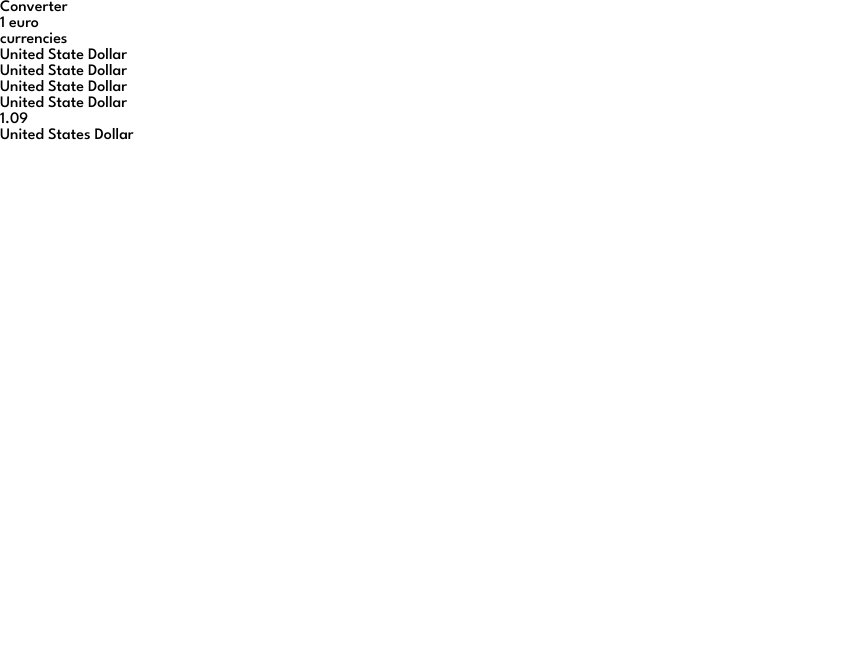
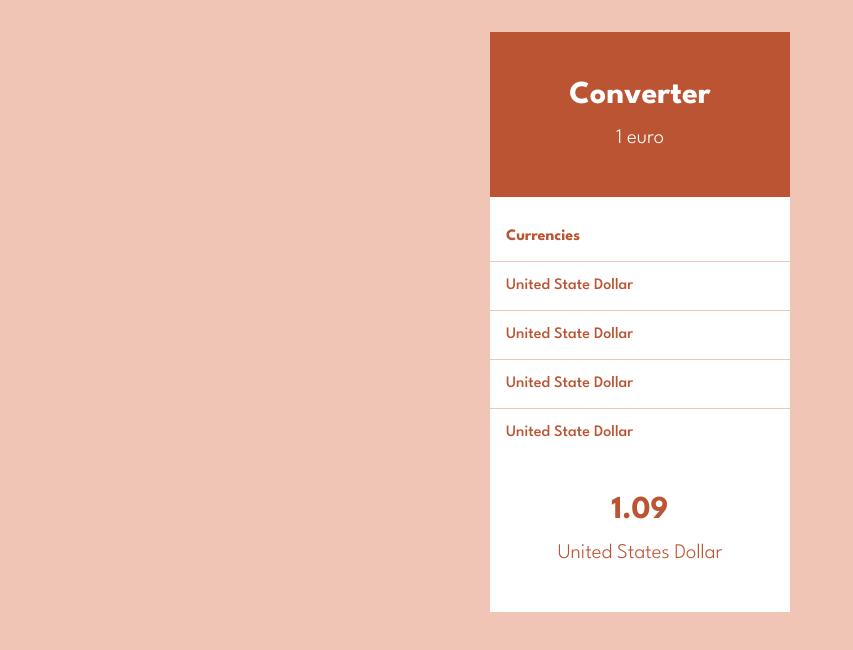
Before and after one commit to antoineflg35/Convertisseur, a React app: page / in a window 1280 px wide. Shown: the whole page, without its empty margins (0-853 px from the left). Built offline with nearby package versions, Linux system fonts and the light colour scheme.

Commit message:
Mise en place du SCSS

```diff
--- a/src/components/BaseAmount/styles.scss
+++ b/src/components/BaseAmount/styles.scss
@@ -0,0 +1,18 @@
+@use 'src/styles/vars';
+
+.base-amount {
+  background-color: vars.$color-main;
+  color: vars.$color-light;
+  padding: vars.$gutter * 3 0;
+  text-align: center;
+
+  &__title {
+    font-size: 2em;
+    font-weight: vars.$font-weight-bold;
+  }
+
+  &__amount {
+    margin-top: vars.$gutter;
+    font-size: 1.3em;
+  }
+}
--- a/src/components/ConvertedAmount/styles.scss
+++ b/src/components/ConvertedAmount/styles.scss
@@ -0,0 +1,17 @@
+@use 'src/styles/vars';
+
+.converted-amount {
+  background-color: vars.$color-light;
+  padding: vars.$gutter * 3 0;
+  text-align: center;
+
+  &__amount {
+    font-weight: vars.$font-weight-bold;
+    font-size: 2em;
+  }
+
+  &__currency {
+    font-size: 1.3em;
+    margin-top: vars.$gutter;
+  }
+}
--- a/src/components/Converter/styles.scss
+++ b/src/components/Converter/styles.scss
@@ -0,0 +1,7 @@
+.converter {
+  position: relative;
+  height: 100vh;
+  width: 300px;
+  margin: 0 auto;
+  padding-top: 2em;
+}
--- a/src/components/Currencies/index.js
+++ b/src/components/Currencies/index.js
@@ -4,7 +4,7 @@ import Currency from './Currency';
 function Currencies() {
   return (
     <main className="currencies">
-      <h2 className="currencies__title">currencies</h2>
+      <h2 className="currencies__title">Currencies</h2>
       <ul className="currencies__list">
         <Currency />
         <Currency />
--- a/src/components/Currencies/styles.scss
+++ b/src/components/Currencies/styles.scss
@@ -0,0 +1,26 @@
+@use 'src/styles/vars';
+
+.currencies {
+  background-color: vars.$color-light;
+  max-height: 250px;
+  overflow-y: auto;
+
+  &__title {
+    padding: vars.$gutter;
+    margin-top: vars.$gutter;
+    font-weight: vars.$font-weight-bold;
+  }
+
+  &__item {
+    padding: vars.$gutter;
+    border-top: 1px solid vars.$color-alt;
+    font-weight: 500;
+    transition: background-color vars.$transition-slow;
+    cursor: pointer;
+    &:hover {
+      background-color: vars.$color-alt;
+      transition-duration: vars.$transition-fast;
+    }
+  }
+
+}
--- a/src/styles/_vars.scss
+++ b/src/styles/_vars.scss
@@ -3,10 +3,14 @@ $color-alt: #f1c5b6;
 $color-light: #fff;
 
 $transition-fast: 0.2s;
-$transition-flow: 1s;
+$transition-slow: 1s;
 
 $font-family: 'League Spartan', sans-serif;
 
 $font-weight-light: 300;
 $font-weight-medium: 500;
 $font-weight-bold: 700;
+
+// on définit une taille de gouttière qui va servir
+// d'unité de base à tous les margin / padding de notre application
+$gutter: 1rem;
--- a/src/styles/index.scss
+++ b/src/styles/index.scss
@@ -3,6 +3,9 @@
 
 body {
   font-family: vars.$font-family;
+  background-color: vars.$color-alt;
+  font-weight: vars.$font-weight-light;
+  color: vars.$color-main;
 }
 
 /*
```
